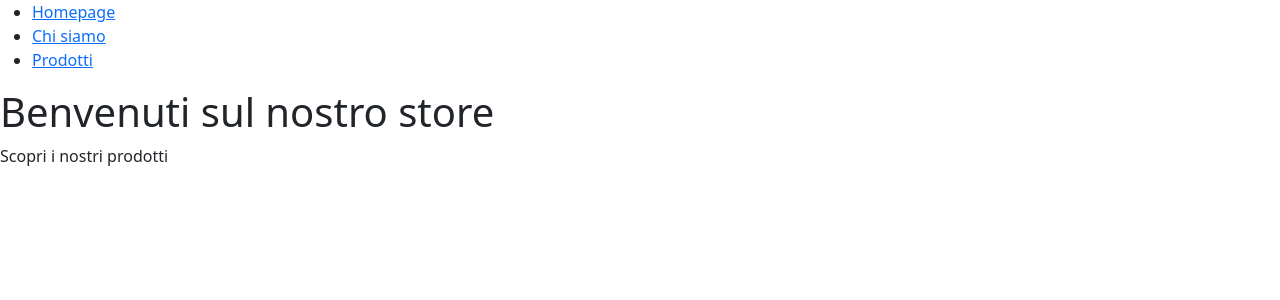
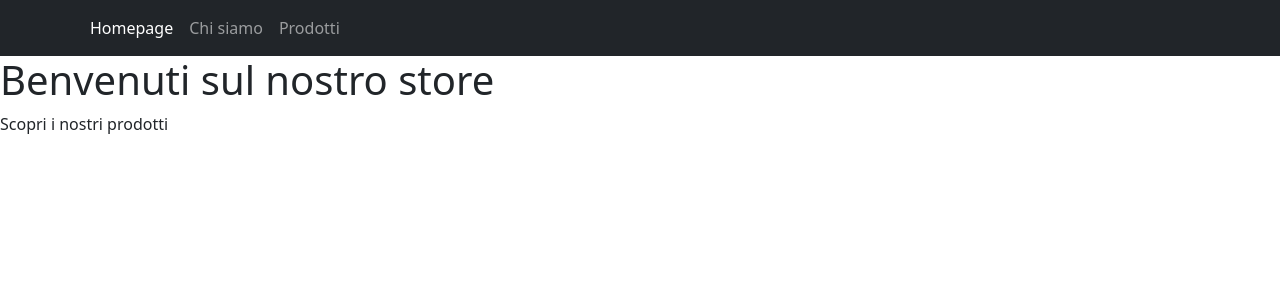
Before and after one commit to MarcoFiordi/react-router, a React (Vite) app: page / in a window 1280 px wide. Shown: the top 300 px of the page. Built offline with nearby package versions, Linux system fonts and the light colour scheme.

Commit message:
aggiornata la navbar con navlink e bootstrap

```diff
--- a/src/components/Navbar.jsx
+++ b/src/components/Navbar.jsx
@@ -1,19 +1,22 @@
-import { Link } from "react-router";
+import { NavLink} from "react-router-dom";
 
 function Navbar() {
     return (
-        <nav>
-            <ul>
-                <li>
-                    <Link to="/">Homepage</Link>
-                </li>
-                <li>
-                    <Link to="/contacts">Chi siamo</Link>
-                </li>
-                <li>
-                    <Link to="/prodotti">Prodotti</Link>
-                </li>
-            </ul>
+        <nav className='navbar navbar-expand-lg bg-dark navbar-dark'>
+            <div className="container">
+                <ul className="navbar-nav">
+                    <li className="nav-item">
+                        <NavLink className='nav-link' to="/">Homepage</NavLink>
+                    </li>
+                    <li className="nav-item">
+                        <NavLink className='nav-link' to="/contacts">Chi siamo</NavLink>
+                    </li>
+                    <li className="nav-item">
+                        <NavLink  className='nav-link' to="/prodotti">Prodotti</NavLink>
+                    </li>
+                </ul>
+            </div>
+
         </nav>
     )
 }
```
